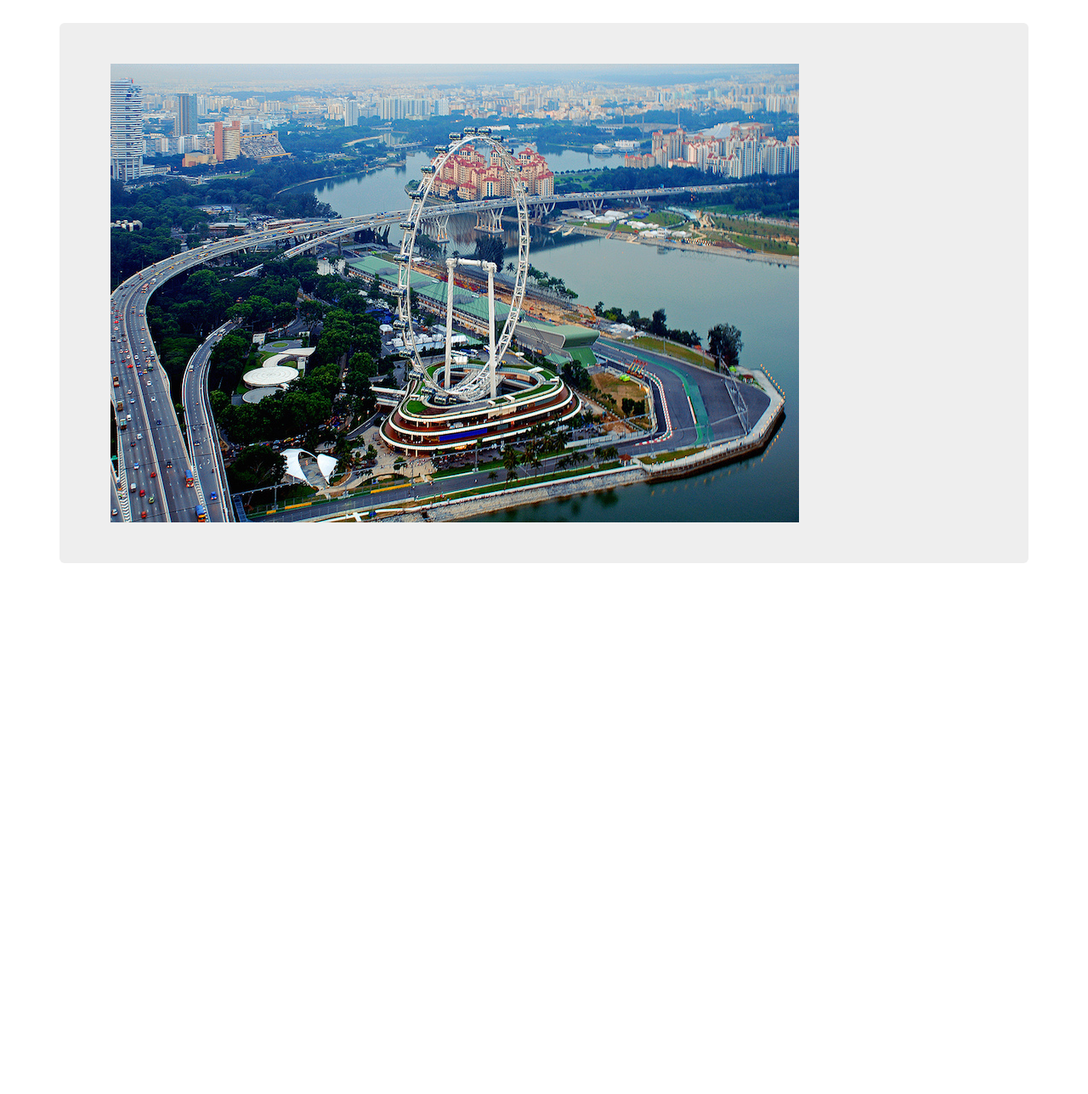
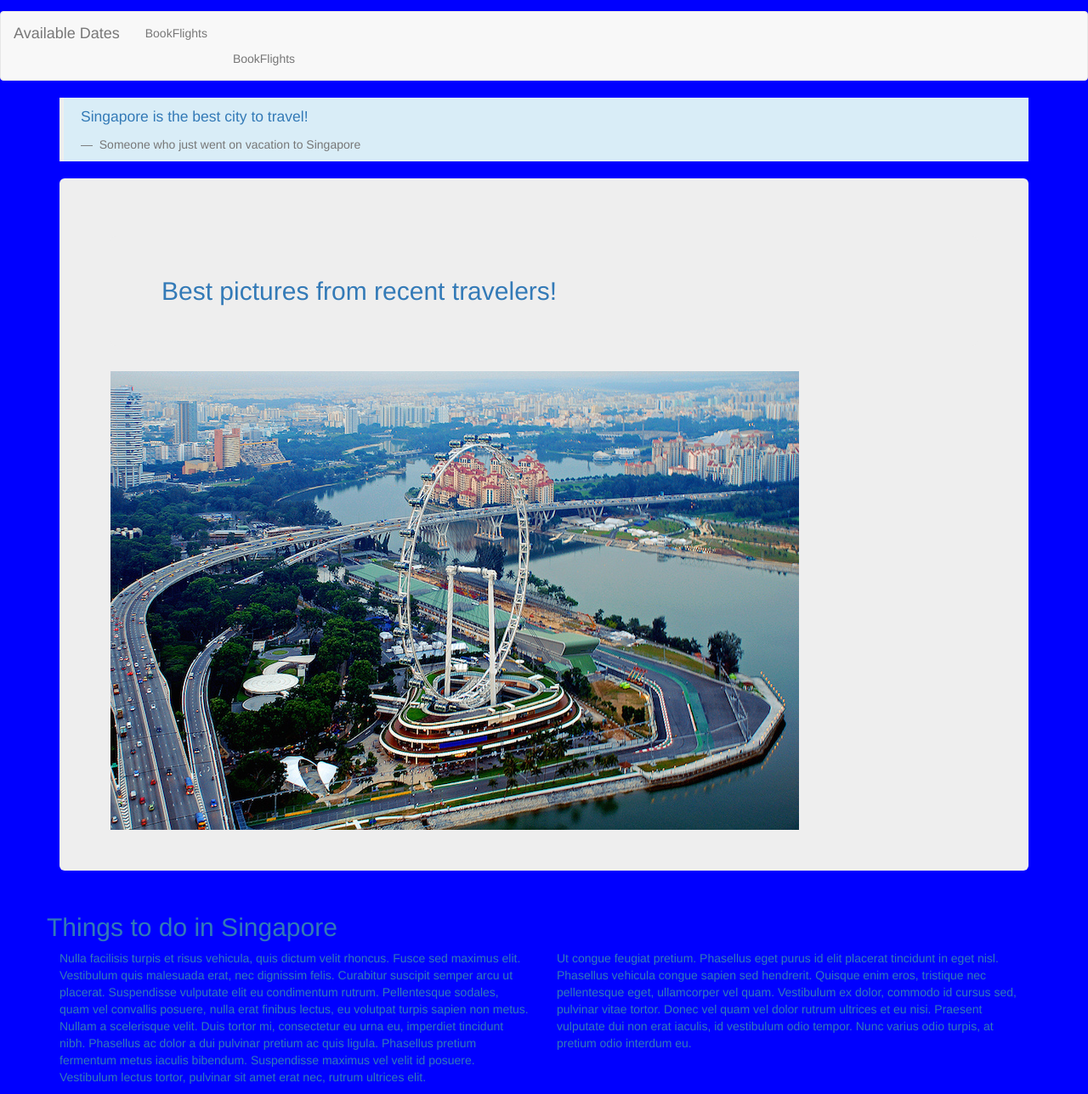
Before and after one commit to mstambaugh/Bootstrap-Practice--Singapore, a plain HTML site: page index.html in a window 1280 px wide. Shown: the part 599-1887 px from the top of the page at 85% size. Before the commit the page ends 1292 px from the top, so only its background shows below. Drawn offline with Linux system fonts and the light colour scheme.

Commit message:
made a bunch of helper classes and put in some columns

```diff
--- /dev/null
+++ b/css/styles.css
@@ -0,0 +1,3 @@
+body{
+  background-color: blue;
+}
--- a/index.html
+++ b/index.html
@@ -2,13 +2,27 @@
 <html lang="en" dir="ltr">
   <head>
     <link href="css/bootstrap.css" rel="stylesheet" type="text/css">
+    <link rel="stylesheet" href="css/styles.css" type="text/css">
     <meta charset="utf-8">
     <title></title>
   </head>
   <div class="container">
+    <div class="jumbotron">
     <h1 class="jumbotron"> Welcome To Singapore <small> The best place on earth </small> </h1>
     <p class="jumbotron">Ut consectetur id tellus a scelerisque. Proin mollis nulla varius luctus posuere. Nam condimentum, metus quis porttitor laoreet, sem elit elementum neque, id ullamcorper justo enim at ipsum.</p>
   </div>
+  </div>
+  <nav class="navbar navbar-default">
+<div class="container-fluid">
+  <div class="navbar-header">
+    <a class="navbar-brand" href="#">Available Dates</a>
+  </div>
+  <ul class="nav navbar-nav">
+    <li><a href ="#">BookFlights</li>
+    <li><a href ="#">BookFlights</li>
+  </ul>
+</div>
+  </nav>
   <div class="container">
   <blockquote class="bg-info">
     <p> Singapore is the best city to travel!</p>
@@ -16,11 +30,20 @@
   </blockquote>
   </div>
   <div class="container">
+    <div class="jumbotron">
     <h2 class="jumbotron">Best pictures from recent travelers!</h2>
-    <div class="jumbotron">
       <img src="singapore.jpeg" alt="picture of singapore">
     </div>
   </div>
+  <div class="container">
+    <div class="row">
+      <h2> Things to do in Singapore</h2>
+        <p class="col-md-6">Nulla facilisis turpis et risus vehicula, quis dictum velit rhoncus. Fusce sed maximus elit. Vestibulum quis malesuada erat, nec dignissim felis. Curabitur suscipit semper arcu ut placerat. Suspendisse vulputate elit eu condimentum rutrum. Pellentesque sodales, quam vel convallis posuere, nulla erat finibus lectus, eu volutpat turpis sapien non metus. Nullam a scelerisque velit. Duis tortor mi, consectetur eu urna eu, imperdiet tincidunt nibh. Phasellus ac dolor a dui pulvinar pretium ac quis ligula. Phasellus pretium fermentum metus iaculis bibendum. Suspendisse maximus vel velit id posuere. Vestibulum lectus tortor, pulvinar sit amet erat nec, rutrum ultrices elit.</p>
+        <p class="col-md-6">Ut congue feugiat pretium. Phasellus eget purus id elit placerat tincidunt in eget nisl. Phasellus vehicula congue sapien sed hendrerit. Quisque enim eros, tristique nec pellentesque eget, ullamcorper vel quam. Vestibulum ex dolor, commodo id cursus sed, pulvinar vitae tortor. Donec vel quam vel dolor rutrum ultrices et eu nisi. Praesent vulputate dui non erat iaculis, id vestibulum odio tempor. Nunc varius odio turpis, at pretium odio interdum eu.</p>
+      </div>
+    </div>
+
+
   <body>
 
   </body>
```
